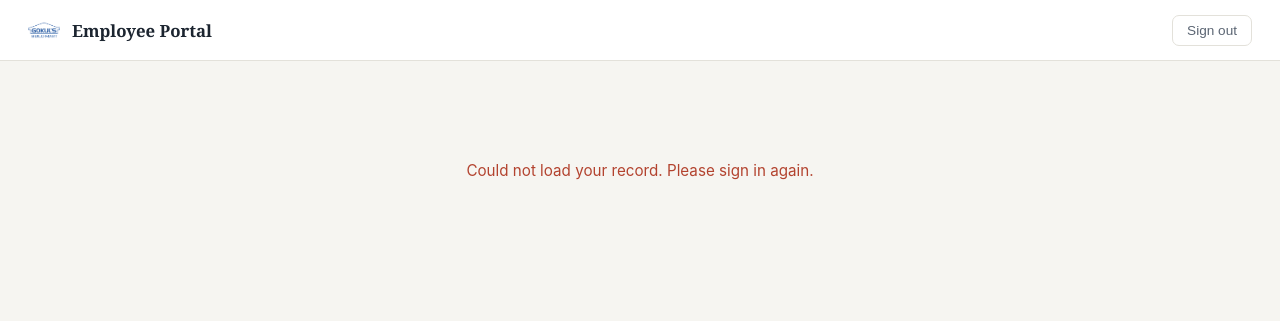
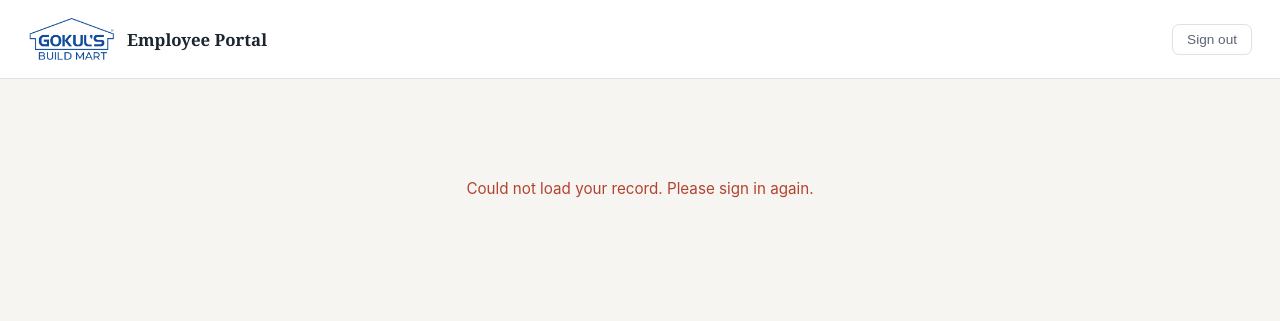
Before and after one commit to GOKULS1985/employee-portal, a plain HTML site: page dashboard.html in a window 1280 px wide. Drawn offline with nearby package versions, Linux system fonts and the light colour scheme; no server answers; sample sign-in values are in the browser's storage.

Commit message:
emoloyee portal

```diff
--- a/css/style.css
+++ b/css/style.css
@@ -57,7 +57,7 @@ body {
 }
 
 .company-logo {
-  max-width: 88px;
+  /* max-width: 88px; */
   max-height: 88px;
   margin-bottom: 20px;
   object-fit: contain;
@@ -179,7 +179,7 @@ button[type="submit"]:disabled { opacity: 0.6; cursor: not-allowed; }
   border-bottom: 1px solid var(--line);
 }
 
-.topbar-logo { height: 32px; width: 32px; object-fit: contain; }
+.topbar-logo { height: 50px; /*width: 32px;*/ object-fit: contain; }
 
 .topbar-title {
   font-family: var(--font-display);
```
